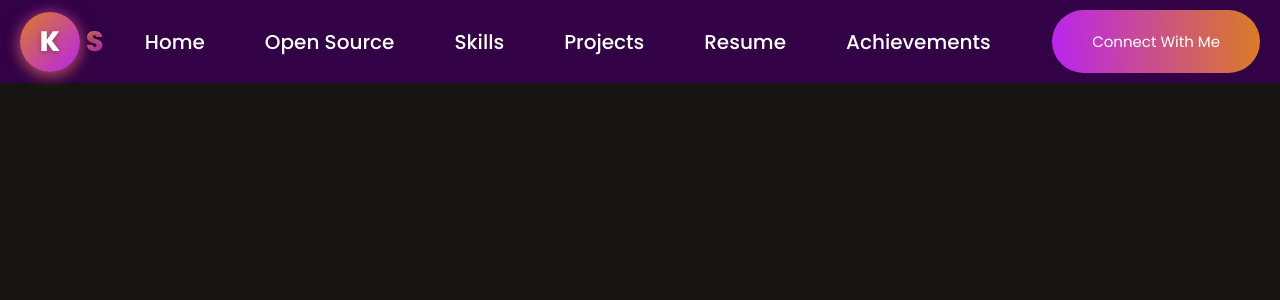
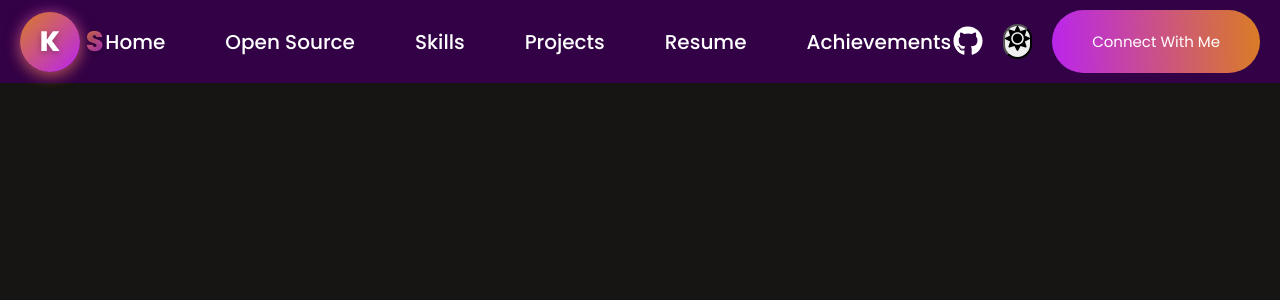
Before and after one commit to khushi23-crypto/Personal-Portfolio-Website, a React (Create React App) app: page / in a window 1280 px wide. Shown: the top 300 px of the page. Built offline with nearby package versions, Linux system fonts and the light colour scheme; a web font is replaced by a local one.

Commit message:
Add react icons

```diff
--- a/src/components/NavigationBar.jsx
+++ b/src/components/NavigationBar.jsx
@@ -24,7 +24,14 @@ function NavigationBar({ darkMode, setDarkMode }) {
                 <a href="#achievements" className='menu-circle'>Achievements</a>
             </nav>
 
+            <div className='nav-right'>
+                <a href="https://github.com/khushi23-crypto" className={`github-link ${darkMode ? "dark" : "light"}`} target="_blank" rel="noopener noreferrer">
+                    <FaGithub className="github-icon" />
+                </a>
 
+
+                <button variant={darkMode ? "light" : "dark"} onClick={toggleTheme} className="theme-icon" > {darkMode ? <FaMoon /> : <FaSun />} </button>
+            </div>
             <div className="nav-connect">
                 Connect With Me
             </div>
```
